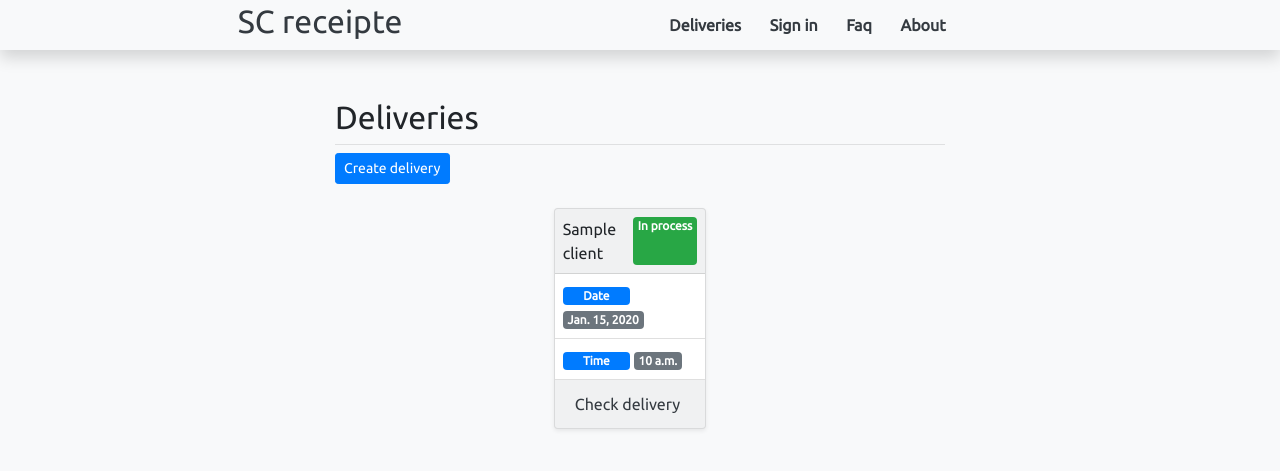
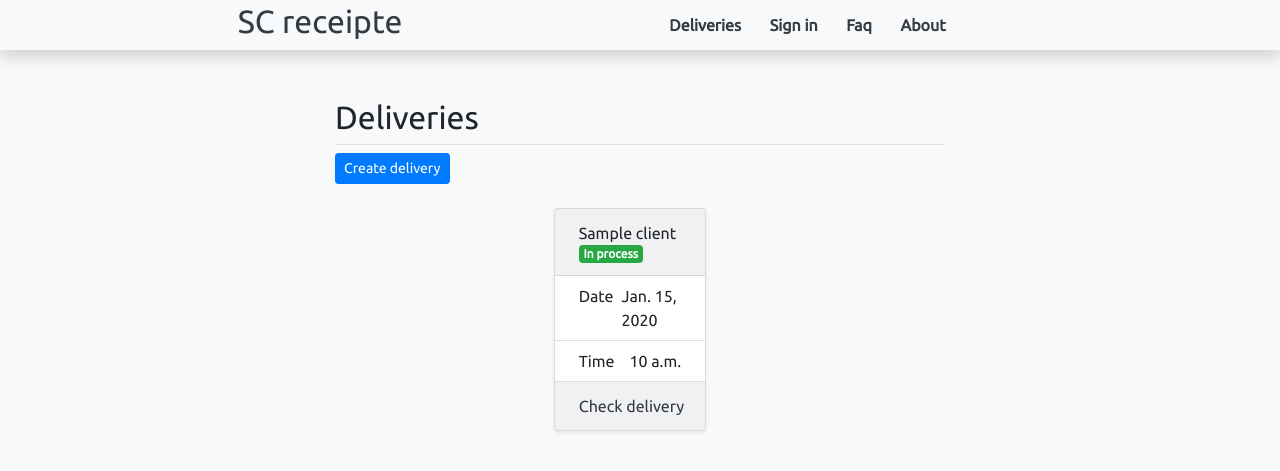
Before and after one commit to ESm1th/service-gr-app, a Django app: page /deliveries/ in a window 1280 px wide. Shown: the top 471 px of the page. Run offline with Django 3.2, Linux system fonts and the light colour scheme; tables that the repository leaves empty hold one stand-in row (values such as "Sample post"); some libraries are stand-ins or nearby versions.

Commit message:
refactor: delivery card component style

```diff
--- a/service/web/static/web/scripts/delivery_list.js
+++ b/service/web/static/web/scripts/delivery_list.js
@@ -24,6 +24,7 @@ document.addEventListener('DOMContentLoaded', function() {
                 let div = document.createElement('div');
                 div.innerHTML = xhr.responseText.trim();
                 deliveries.appendChild(div.firstChild);
+                $('#create_delivery').modal('hide');
             } else {
                 // to do: error processing
             }
--- a/service/web/templates/web/includes/delivery_card_include.html
+++ b/service/web/templates/web/includes/delivery_card_include.html
@@ -1,7 +1,7 @@
 {% load i18n %}
 
 <div class="card bg-light mb-3">
-    <div class="card-header d-flex justify-content-around p-2">
+    <div class="card-header d-flex justify-content-between flex-wrap pl-4 pr-4">
         <p class="m-0">{{ delivery.client }}</p>
         {% if delivery.active %}
             <p class="badge badge-success mb-0">{% trans 'In process' %}</p>
@@ -10,14 +10,14 @@
         {% endif %}
     </div>
     <ul class="list-group list-group-flush">
-        <li class="list-group-item p-2">
-            <p class="badge badge-primary mb-0 w-50">{% trans 'Date' %}</p>
-            <p class="badge badge-secondary mb-0">{{ delivery.date }}</p>
+        <li class="list-group-item p-2 d-flex justify-content-between pl-4 pr-4">
+            <p class="mb-0 pr-2">{% trans 'Date' %}</p>
+            <p class="mb-0">{{ delivery.date }}</p>
         </li>
-        <li class="list-group-item p-2">
-            <p class="badge badge-primary mb-0 w-50">{% trans 'Time' %}</p>
-            <p class="badge badge-secondary mb-0">{{ delivery.time }}</p>
+        <li class="list-group-item p-2 d-flex justify-content-between pl-4 pr-4">
+            <p class="mb-0 pr-2">{% trans 'Time' %}</p>
+            <p class="mb-0">{{ delivery.time }}</p>
         </li>
     </ul>
-    <a href="#" class="card-footer text-dark border-0">{% trans 'Check delivery' %}</a>
+    <a href="#" class="card-footer text-dark border-0 pl-4">{% trans 'Check delivery' %}</a>
 </div>
```
